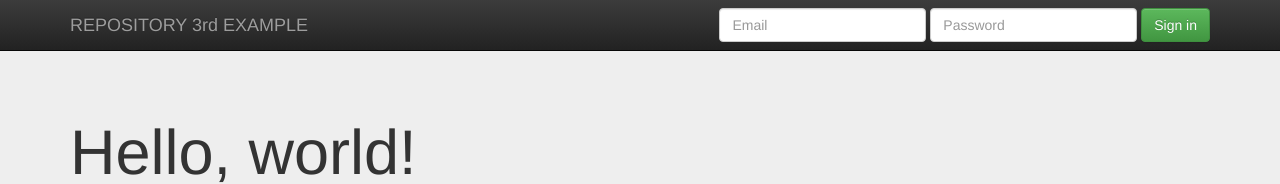
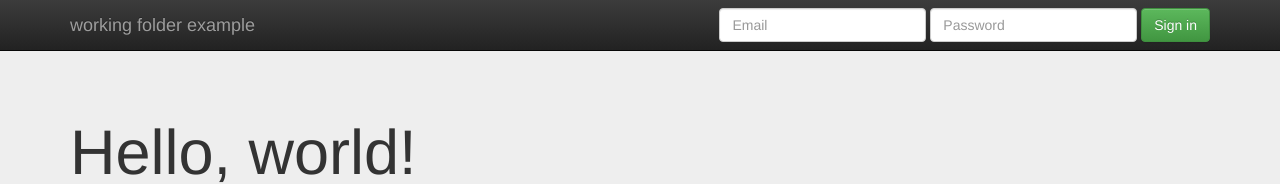
Before and after one commit to kpml2200/computer_vision, a plain HTML site: page index.html in a window 1280 px wide. Shown: the top 184 px of the page. Drawn offline with nearby package versions, Linux system fonts and the light colour scheme.

Commit message:
updating index page

```diff
--- a/index.html
+++ b/index.html
@@ -6,7 +6,7 @@
     <head>
         <meta charset="utf-8">
         <meta http-equiv="X-UA-Compatible" content="IE=edge,chrome=1">
-        <title>REMOTE 3rd EXAMPLE</title>
+        <title>working folder example</title>
         <meta name="description" content="">
         <meta name="viewport" content="width=device-width, initial-scale=1">
         <link rel="apple-touch-icon" href="apple-touch-icon.png">
@@ -36,7 +36,7 @@
             <span class="icon-bar"></span>
             <span class="icon-bar"></span>
           </button>
-          <a class="navbar-brand" href="#">REPOSITORY 3rd EXAMPLE</a>
+          <a class="navbar-brand" href="#">working folder example</a>
         </div>
         <div id="navbar" class="navbar-collapse collapse">
           <form class="navbar-form navbar-right" role="form">
```
